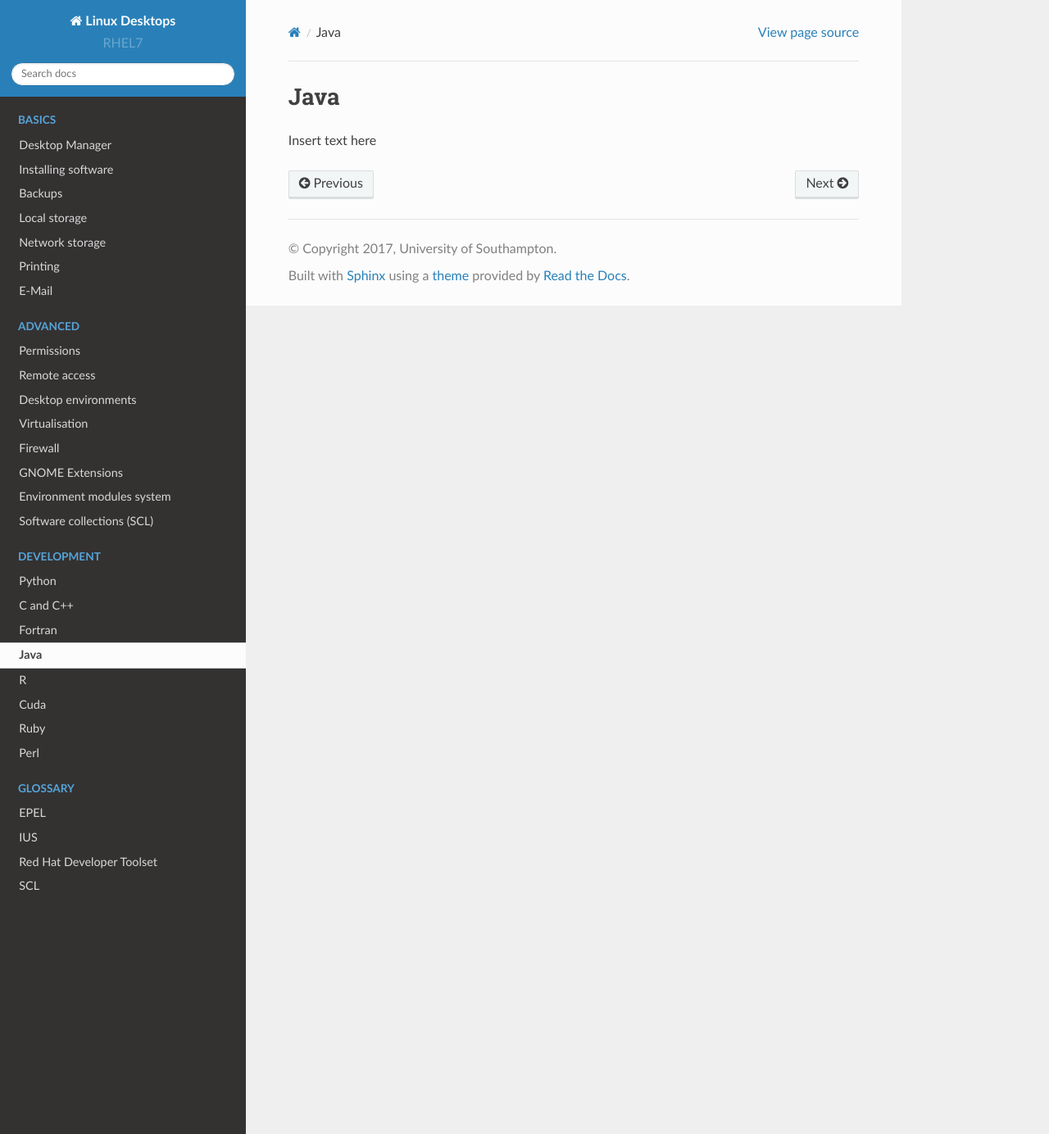
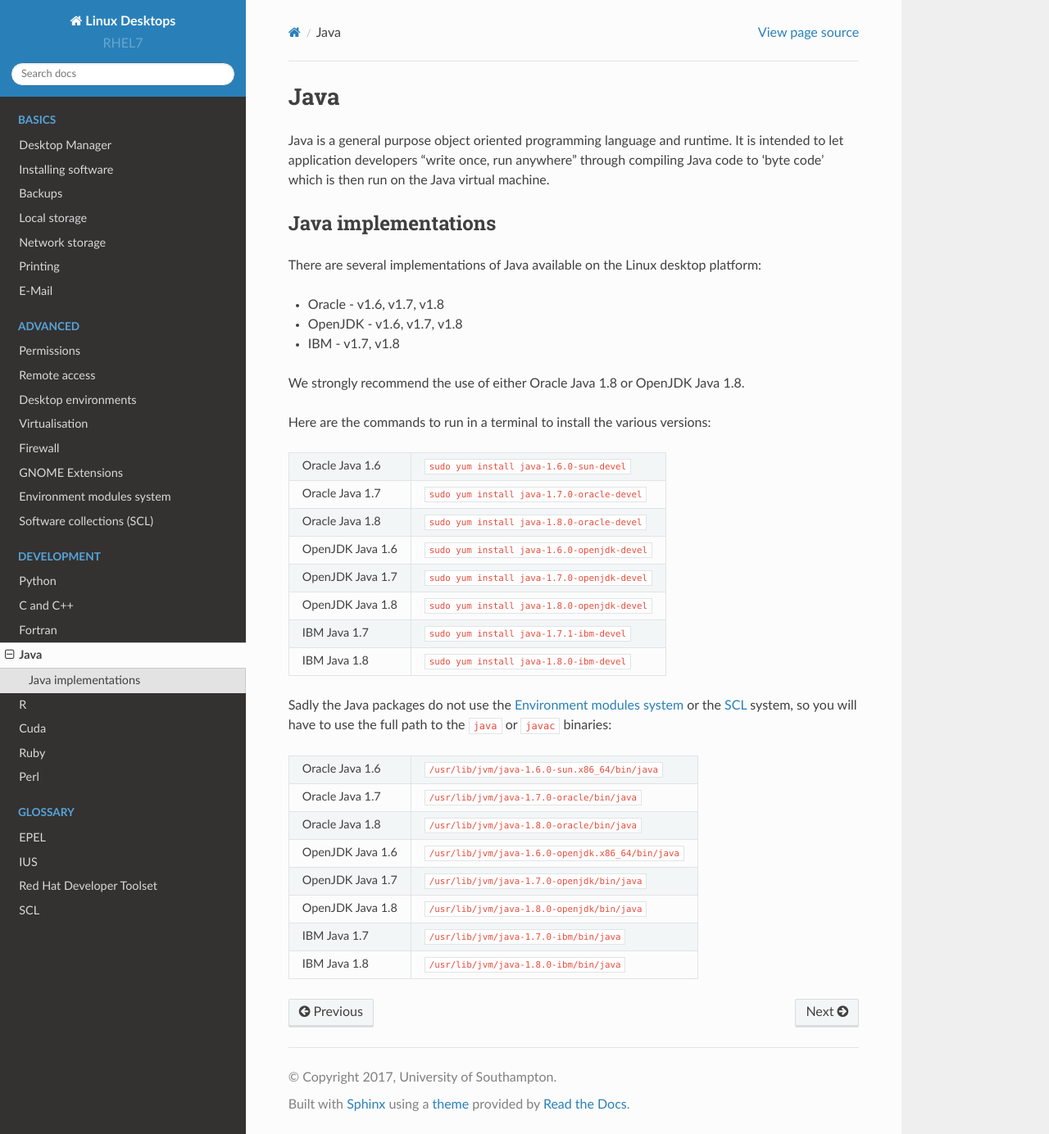
Before and after one commit to southampton/linuxdesktopdocs, a Sphinx documentation site: the page built from docs/java.rst, in a window 1280 px wide and 1384 px high. Shown: the whole window at 82% size. Built offline with Sphinx 7.4.7 and the Read the Docs theme 2.0.0, drawn with Linux system fonts in a browser that asks for light colours.

Commit message:
updated java+R

```diff
--- a/docs/java.rst
+++ b/docs/java.rst
@@ -1,4 +1,61 @@
 Java
 ====
 
-Insert text here
+Java is a general purpose object oriented programming language and runtime.
+It is intended to let application developers "write once, run anywhere" through
+compiling Java code to 'byte code' which is then run on the Java virtual
+machine.
+
+Java implementations
+--------------------
+
+There are several implementations of Java available on the Linux desktop
+platform:
+
+* Oracle - v1.6, v1.7, v1.8
+* OpenJDK - v1.6, v1.7, v1.8
+* IBM - v1.7, v1.8
+
+We strongly recommend the use of either Oracle Java 1.8 or OpenJDK Java 1.8.
+
+Here are the commands to run in a terminal to install the various versions:
+
++--------------------+--------------------------------------------------------+
+| Oracle Java 1.6    | ``sudo yum install java-1.6.0-sun-devel``              |
++--------------------+--------------------------------------------------------+
+| Oracle Java 1.7    | ``sudo yum install java-1.7.0-oracle-devel``           |
++--------------------+--------------------------------------------------------+
+| Oracle Java 1.8    | ``sudo yum install java-1.8.0-oracle-devel``           |
++--------------------+--------------------------------------------------------+
+| OpenJDK Java 1.6   | ``sudo yum install java-1.6.0-openjdk-devel``          |
++--------------------+--------------------------------------------------------+
+| OpenJDK Java 1.7   | ``sudo yum install java-1.7.0-openjdk-devel``          |
++--------------------+--------------------------------------------------------+
+| OpenJDK Java 1.8   | ``sudo yum install java-1.8.0-openjdk-devel``          |
++--------------------+--------------------------------------------------------+
+| IBM Java 1.7       | ``sudo yum install java-1.7.1-ibm-devel``              |
++--------------------+--------------------------------------------------------+
+| IBM Java 1.8       | ``sudo yum install java-1.8.0-ibm-devel``              |
++--------------------+--------------------------------------------------------+
+
+Sadly the Java packages do not use the :doc:`envmodules` or the :doc:`scl`
+system, so you will have to use the full path to the ``java`` or ``javac``
+binaries:
+
++--------------------+--------------------------------------------------------+
+| Oracle Java 1.6    | ``/usr/lib/jvm/java-1.6.0-sun.x86_64/bin/java``        |
++--------------------+--------------------------------------------------------+
+| Oracle Java 1.7    | ``/usr/lib/jvm/java-1.7.0-oracle/bin/java``            |
++--------------------+--------------------------------------------------------+
+| Oracle Java 1.8    | ``/usr/lib/jvm/java-1.8.0-oracle/bin/java``            |
++--------------------+--------------------------------------------------------+
+| OpenJDK Java 1.6   | ``/usr/lib/jvm/java-1.6.0-openjdk.x86_64/bin/java``    |
++--------------------+--------------------------------------------------------+
+| OpenJDK Java 1.7   | ``/usr/lib/jvm/java-1.7.0-openjdk/bin/java``           |
++--------------------+--------------------------------------------------------+
+| OpenJDK Java 1.8   | ``/usr/lib/jvm/java-1.8.0-openjdk/bin/java``           |
++--------------------+--------------------------------------------------------+
+| IBM Java 1.7       | ``/usr/lib/jvm/java-1.7.0-ibm/bin/java``               |
++--------------------+--------------------------------------------------------+
+| IBM Java 1.8       | ``/usr/lib/jvm/java-1.8.0-ibm/bin/java``               |
++--------------------+--------------------------------------------------------+
```
Also changed, not shown: docs/R.rst (+10 -1 lines).
